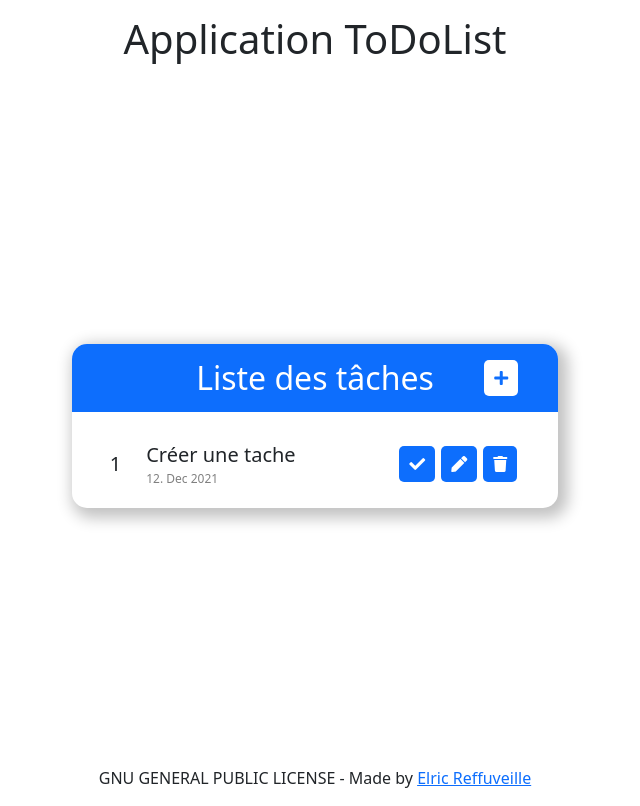
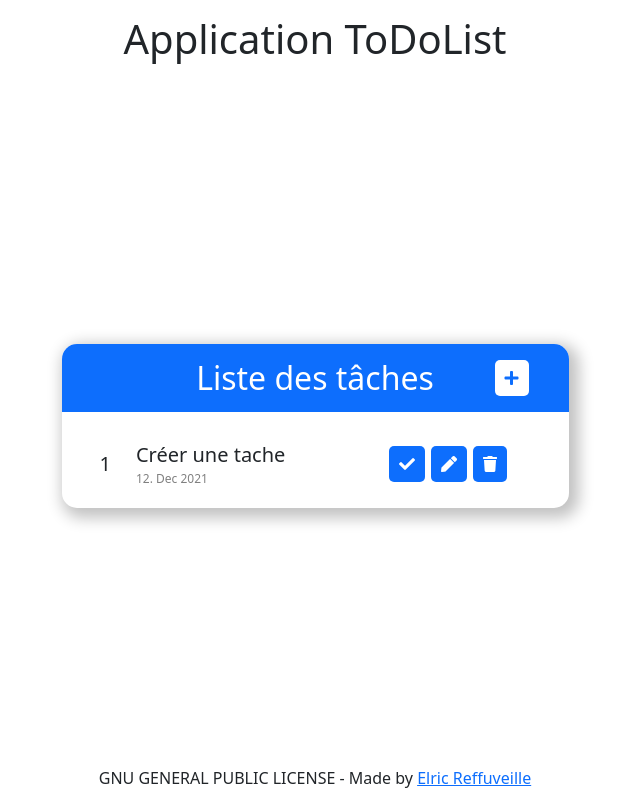
Before and after one commit to ElricReffuveille/TODOLIST, a plain HTML site: page index.html in a window 1280 px wide. Shown: the whole page, without its empty margins (325-965 px from the left). Drawn offline with nearby package versions, Linux system fonts and the light colour scheme.

Commit message:
ERE - 07122021 | Modifications de style

```diff
--- a/assets/css/style.css
+++ b/assets/css/style.css
@@ -54,6 +54,7 @@ main {
 
 .title-section {
     position: relative;
+    min-width: 507px;
 }
 .title-section .fa-plus {
     position: absolute;
```
